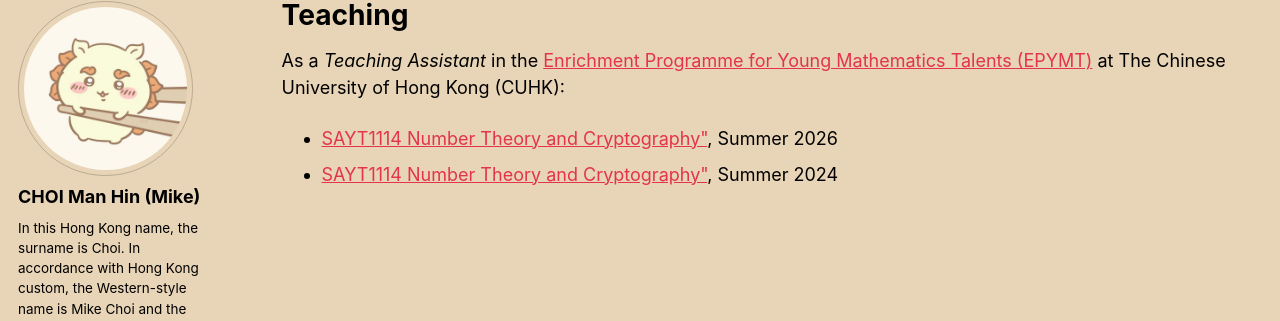
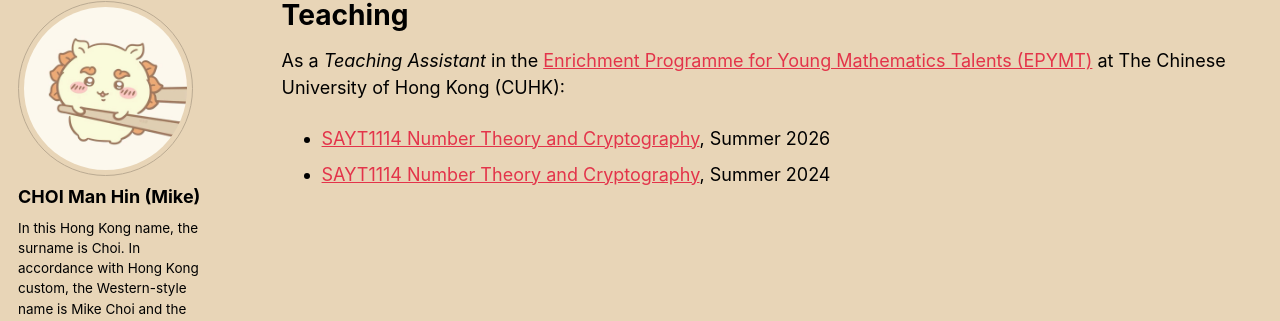
Before and after one commit to cmhin0129/cmhin0129.github.io, a Jekyll site: the page built from _pages/teaching.html, in a window 1280 px wide. Shown: the part 100-421 px from the top of the page. Built offline with Jekyll 4.4.1, drawn with Linux system fonts in a browser that asks for light colours; a style sheet for code colours, icons or effects is not loaded.

```diff
--- a/_pages/teaching.html
+++ b/_pages/teaching.html
@@ -12,6 +12,6 @@ author_profile: true
 </p>
 
 <ul>
-  <li><a href="/teaching/ntc">SAYT1114 Number Theory and Cryptography"</a>, Summer 2026 </li>
-  <li><a href="/teaching/ntc">SAYT1114 Number Theory and Cryptography"</a>, Summer 2024 </li>
+  <li><a href="/teaching/ntc">SAYT1114 Number Theory and Cryptography</a>, Summer 2026 </li>
+  <li><a href="/teaching/ntc">SAYT1114 Number Theory and Cryptography</a>, Summer 2024 </li>
 </ul>
```
